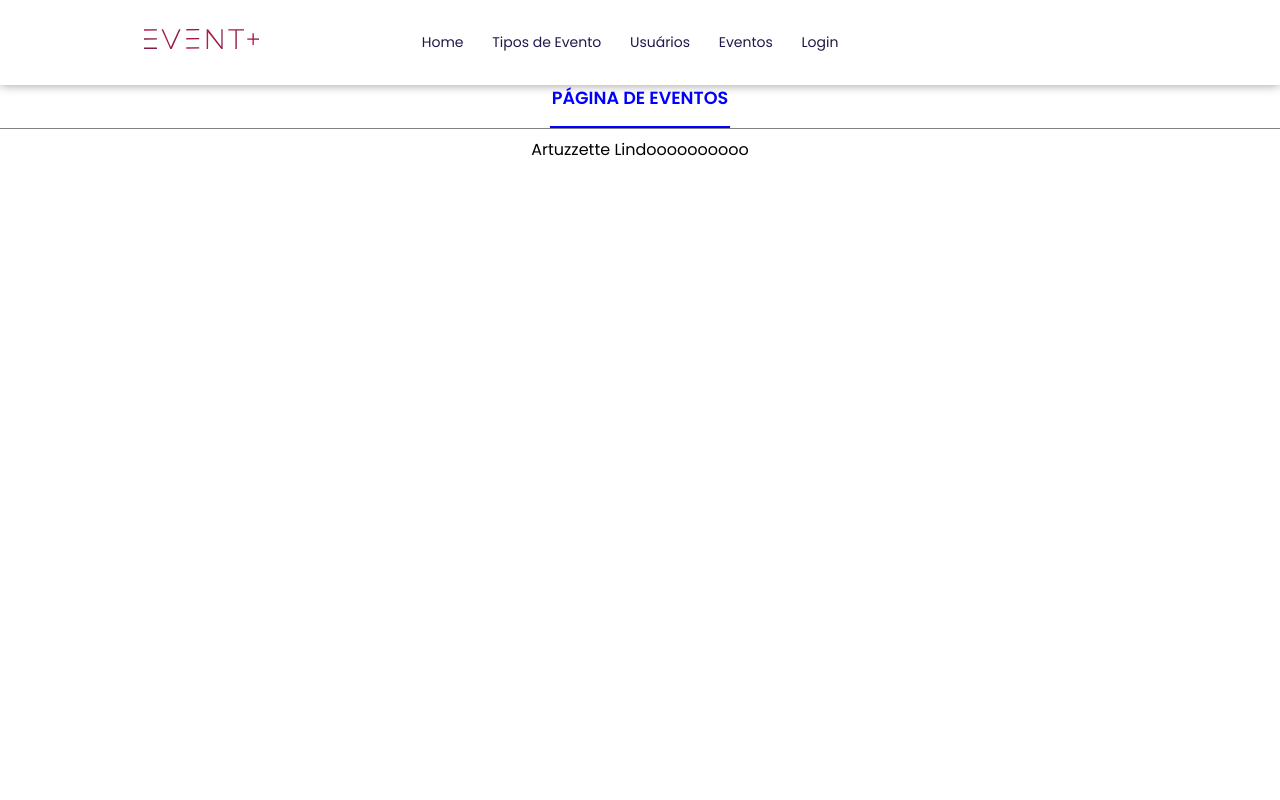
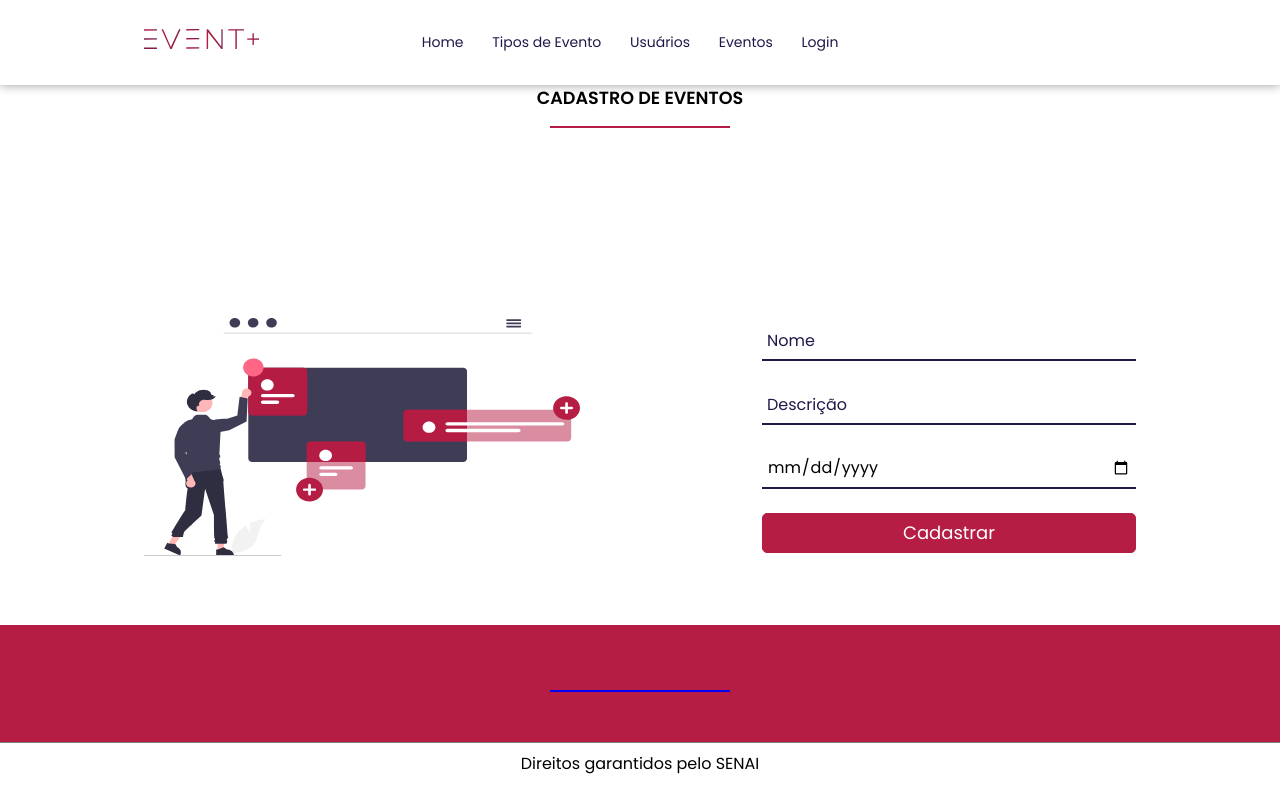
Before and after one commit to KidChoque/EventPLus, a React (Create React App) app: page /eventos in a window 1280 px wide. Built offline with nearby package versions, Linux system fonts and the light colour scheme.

Commit message:
Iniciando tela de Eventos

```diff
--- a/src/Components/Footer/Footer.jsx
+++ b/src/Components/Footer/Footer.jsx
@@ -1,6 +1,6 @@
 import React from 'react';
 import "./Footer.css"
-const Footer = ({textRigths="Artuzzette Lindoooooooooo"}) => {
+const Footer = ({textRigths="Direitos garantidos pelo SENAI "}) => {
     return (
         <footer className='footer-page'>
            <p className='footer-page-rights'>{textRigths}</p>
--- a/src/pages/Eventos/Eventos.css
+++ b/src/pages/Eventos/Eventos.css
@@ -0,0 +1,55 @@
+.cadastro-evento-section, .lista-eventos-section{
+  padding: 50px 0;
+}
+
+.cadastro-evento__box {
+  display: flex;
+  justify-content: center;
+  align-items: center;
+  flex-wrap: wrap;
+  width: 100%;
+  /* border: 1px solid red; */
+}
+
+.ftipo-evento {
+  width: 374px;
+  height: 255px;
+  margin-top: 50px;
+  display: flex;
+  flex-wrap: wrap;
+  align-items: center;
+  /* border: 1px solid blue; */
+}
+
+
+/* lista de Eventos */
+.lista-eventos-section {
+  background-color: var(--color-red);
+  width: 100%;
+  padding-bottom: 50px;
+  overflow: auto;
+  /* height: 432px; */
+}
+
+
+.buttons-editbox {
+  width: 100%;
+  display: flex;
+  flex-direction: column;
+  gap: 20px;
+  justify-content: 'space-between';
+}
+
+@media screen and (min-width: 1200px){
+
+  .cadastro-evento__box {
+      justify-content: space-between;
+      height: 540px;
+  }
+
+  .ftipo-evento {margin-top: 0;}
+
+  .buttons-editbox {
+      flex-direction: row;
+  }
+}
--- a/src/pages/Eventos/Eventos.jsx
+++ b/src/pages/Eventos/Eventos.jsx
@@ -1,13 +1,282 @@
-import React from 'react';
-import Titulo from "../../Components/Titulo/Titulo"
+import React from "react";
+import Titulo from "../../Components/Titulo/Titulo";
+import Main from "../../Components/Main/Main";
+import Container from "../../Components/Container/Container";
+import ImageIlustrator from "../../Components/ImageIllustrator/ImageIllustrator";
+import eventImage from "../../assets/icons/evento.svg";
+import {
+  Button,
+  Input,
+  Select,
+} from "../../Components/FormComponents/FormComponents";
+import api, { eventsTypeResource } from "../../Services/Service";
+import TableTp from "../TiposEvento/TableTp/TableTp";
+import Notification from "../../Components/Notification/Notification";
+import Spinner from "../../Components/Spinner/Spinner";
+import "./Eventos.css";
 
 const Eventos = () => {
-    return (
-        <div>
+  // const [eventos, setEventos] = useState([]);
+  // const [frmEdit, setNextEvents] = useState(false); //está em modo de edição
+  // const [nomeEvento, setNomeEvento] = useState("");
+  // const [idEvento,setIdEvento]=useState(null)
+  // const [showSpinner,setShowSpinner]=useState(false)
 
-           <Titulo titleText={"Página de Eventos"} color='blue'/>
-        </div>
-    );
+  // useEffect(()=>{
+  //   async function loadEventsType(){
+
+  //  setShowSpinner(true)
+
+  //      try {
+  //        const retorno = await api.get(eventsTypeResource)
+  //        setEventos(retorno.data)
+
+  //      }
+
+  //      catch (error) {
+  //        console.log("Erro na api")
+  //        console.log(error);
+
+  //      }
+
+  //  setShowSpinner(false)
+
+  //    }
+  //    loadEventsType();
+  //  },[]);
+
+  // async function handleSubmit(e) {
+  //   e.preventDefault();
+
+  //   if (nomeEvento.trim().length < 3) {  setNotifyUser({
+  //     titleNote:"Aviso",
+  //     textNote:`O título dee ter pelo menos 3 caracteres`,
+  //     imgIcon:"warning",
+  //     imgAlt:
+  //     "Imagem de ilustração de aviso.Moça em frente a um símbolo de exclamação",
+  //     showMessage:true
+
+  //   });
+
+  //   }
+
+  //     setShowSpinner(true)
+  //     try {
+  //       const retorno = await api.post(eventsTypeResource, {
+  //         nomeEvento: nomeEvento,
+  //       });
+  //       setNomeEvento("");
+
+  //       setNotifyUser({
+  //         titleNote:"Sucesso",
+  //         textNote:`Evento Cadastrado`,
+  //         imgIcon:"success",
+  //         imgAlt:
+  //         "Imagem de ilustração de sucesso.Moça segurando um balão com simbolo de confirmação ok",
+  //         showMessage:true
+
+  //       });
+
+  //       const buscaEventos = await api.get(eventsTypeResource) //Retorno do array
+
+  //       setEventos(buscaEventos.data)
+
+  //     } catch (e) {
+  //       setNotifyUser({
+  //         titleNote:"Erro",
+  //         textNote:`Deu ruim no submit`,
+  //         imgIcon:"Danger",
+  //         imgAlt:
+  //         "Imagem de ilustração de erro.Rapaz segurando um balão com simbolo x",
+  //         showMessage:true
+
+  //       });
+  //     }
+  //     setShowSpinner(false)
+  //   }
+
+  //   async function handleUpdate(e) {
+
+  //     e.preventDefault()
+
+  //     setShowSpinner(true)
+  //     try {
+  //       //atualizar na api
+  //       const edit= await api.put(eventsTypeResource+'/'+idEvento,{nomeEvento:nomeEvento})
+
+  //       if (edit.status===204) {
+
+  //         setNomeEvento("");
+  //         setIdEvento(null)
+  //         setNotifyUser({
+  //           titleNote:"Sucesso",
+  //           textNote:`Evento Atualizado`,
+  //           imgIcon:"success",
+  //           imgAlt:
+  //           "Imagem de ilustração de sucesso.Moça segurando um balão com simbolo de confirmação ok",
+  //           showMessage:true
+
+  //         });
+  //             //DESAFIO: fazer uma função para retirar o registro apagado do array eventos
+  //     const retorno = await api.get(eventsTypeResource) //Retorno do array
+  //     setEventos(retorno.data)
+
+  //     editActionAbort();
+
+  //       }
+
+  //     } catch (error) {
+  //       setNotifyUser({
+  //         titleNote:"Erro",
+  //         textNote:`Erro na operação.Por favor verifique sua conexão`,
+  //         imgIcon:"danger",
+  //         imgAlt:
+  //         "Imagem de ilustração de erro.Rapaz segurando um balão com simbolo x",
+  //         showMessage:true
+
+  //       });
+  //     }
+
+  //     setShowSpinner(false)
+
+  //   }
+
+  //   // cancela a tela de ação de edição
+  //  function editActionAbort(){
+  //     setNextEvents(false)
+  //     setNomeEvento("")//reseta variáveis
+  //     setIdEvento(null)//reseta variáveis
+  //    }
+
+  //   // Mostra o formulário de edição
+  //    async function showUpdateForm(idElement){
+  //       setIdEvento(idElement) //Preeenche o id do evento para poder atualizar
+  //       setNextEvents(true)
+  //       try {
+  //         const retorno = await api.get(`${eventsTypeResource}/${idElement}`);
+  //         setNomeEvento(retorno.data.nomeEvento)
+  //       } catch (error) {
+
+  //       }
+
+  //    }
+
+  //    //Apaga o tipo de evento na api
+  //    async function handleDelete(idElement){
+
+  //     if (!window.confirm("Confirma sua exclusão ?")) {
+  //       return
+  //     }
+  //     setShowSpinner(true)
+  //   try {
+
+  //       const retorno = await api.delete(`${eventsTypeResource}/${idElement}`);
+
+  //     if (retorno.status === 204) {
+  //       setNotifyUser({
+  //         titleNote:"Sucesso",
+  //         textNote:`Cadastro excluído com sucesso`,
+  //         imgIcon:"sucess",
+  //         imgAlt:
+  //         "Imagem de ilustração de sucesso.Moça segurando um balão com simbolo de confirmação ok",
+  //         showMessage:true
+
+  //       });
+
+  //       //DESAFIO: fazer uma função para retirar o registro apagado do array eventos
+  //       const retorno = await api.get(eventsTypeResource) //Retorno do array
+
+  //       setEventos(retorno.data)
+
+  //     }
+  //   }
+  //     catch (error) {
+  //       setNotifyUser({
+  //         titleNote:"Erro",
+  //         textNote:`Erro na exclusão do cadastro`,
+  //         imgIcon:"danger",
+  //         imgAlt:
+  //         "Imagem de ilustração de erro.Rapaz segurando um balão com simbolo x",
+  //         showMessage:true
+
+  //       });
+  //   }
+
+  //   setShowSpinner(false)
+
+  //    }
+
+  //   const[notifyUser,setNotifyUser]= useState([])
+
+  return (
+    <>
+      <Main>
+        <section classname="cadastro-evento-section">
+          <Container>
+            <div className="cadastro-evento__box">
+              <Titulo titleText={"Cadastro de Eventos"} />
+
+              <ImageIlustrator imageRender={eventImage} />
+
+              <form action="" className="ftipo-evento">
+                <Input
+                  id="NomeEvento"
+                  placeholder="Nome"
+                  name="nomeEvento"
+                  type="text"
+                  required="required"
+                  // value={nomeEvento}
+                  // manipulationFunction={(e) => {
+                  //   // setTitulo(e.target.value);
+                  // }}
+                />
+
+                <Input
+                  id="Descricao"
+                  placeholder="Descrição"
+                  name="descricao"
+                  type="text"
+                  required="required"
+                  // value={nomeEvento}
+                  // manipulationFunction={(e) => {
+                  //   // setTitulo(e.target.value);
+                  // }}
+                />
+                <Input
+                  id="Descricao"
+                  placeholder="Descrição"
+                  name="descricao"
+                  type="date"
+                  required="required"
+                  // value={nomeEvento}
+                  // manipulationFunction={(e) => {
+                  //   // setTitulo(e.target.value);
+                  // }}
+                />
+
+                {/* <Select
+                /> */}
+
+                <Button
+                  textButton="Cadastrar"
+                  id="cadastrar"
+                  name="cadastrar"
+                  type="submit"
+                />
+              </form>
+            </div>
+          </Container>
+        </section>
+
+        <section className="lista-eventos-section">
+          <Container>
+            <Titulo className={"Lista de Eventos"} color="blue" />
+
+          </Container>
+        </section>
+      </Main>
+    </>
+  );
 };
 
 export default Eventos;
--- a/src/pages/TiposEvento/TiposEvento.jsx
+++ b/src/pages/TiposEvento/TiposEvento.jsx
@@ -8,7 +8,7 @@ import { Button, Input } from "../../Components/FormComponents/FormComponents";
 import api, { eventsTypeResource } from "../../Services/Service";
 import TableTp from "../TiposEvento/TableTp/TableTp";
 import Notification from "../../Components/Notification/Notification";
-import Spinner from "../../Components/Spinner/Spinner"
+import Spinner from "../../Components/Spinner/Spinner";
 // import eventImage  from '../../assets/icons/tipo-evento.svg'
 // import dafaultImage from '../../assets/images/default-image.jpeg'
 import "./TiposEvento.css";
@@ -227,8 +227,8 @@ const[notifyUser,setNotifyUser]= useState([])
               {/* <ImageIlustrator imageRender={(ImageIlustrator.imageRender === '') ? dafaultImage : typeEventImage}/> */}
               <ImageIlustrator imageRender={typeEventImage} />
               <form
-                action=""
-                className="ftipo-evento"
+               action=""
+                className=" ftipo-evento"
                 onSubmit={frmEdit ? handleUpdate : handleSubmit}
               >
                 {/* Cadastrar ou editar? */}
```
